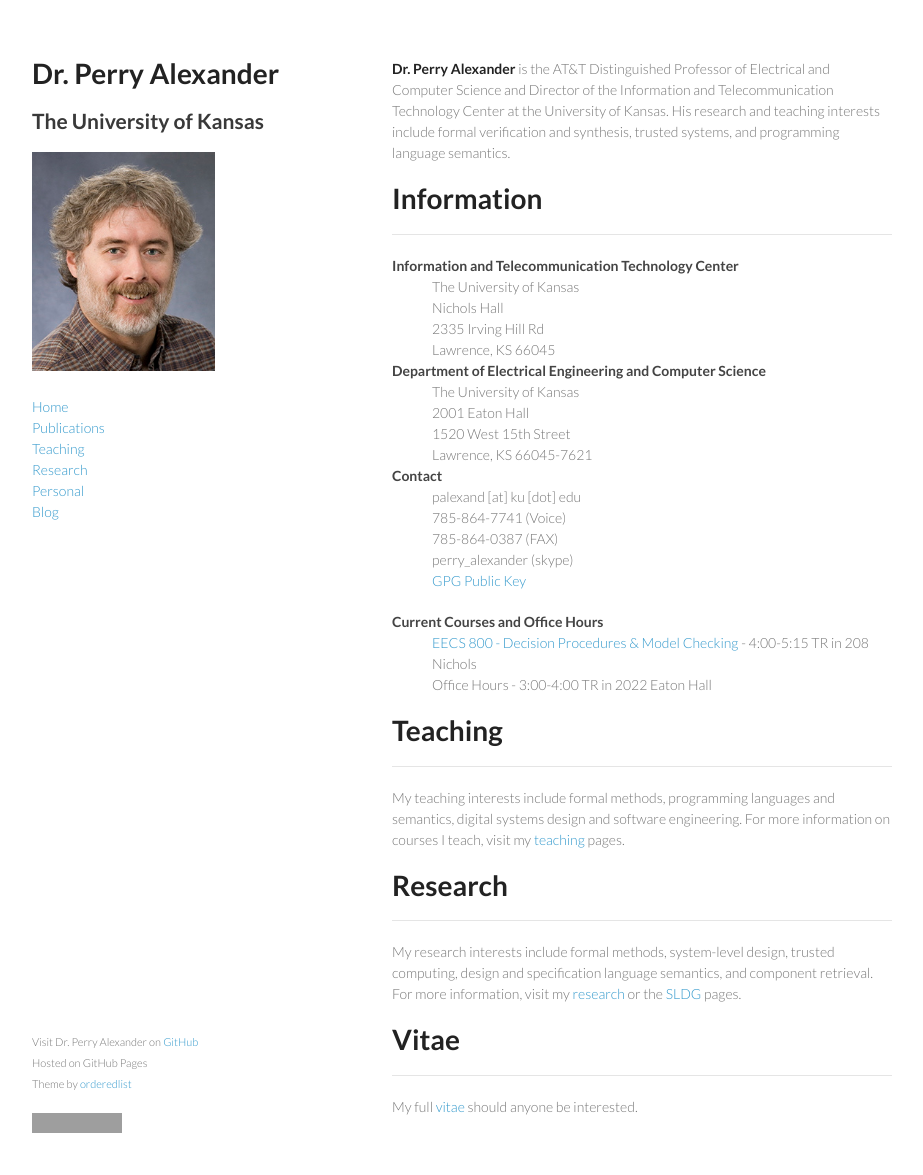
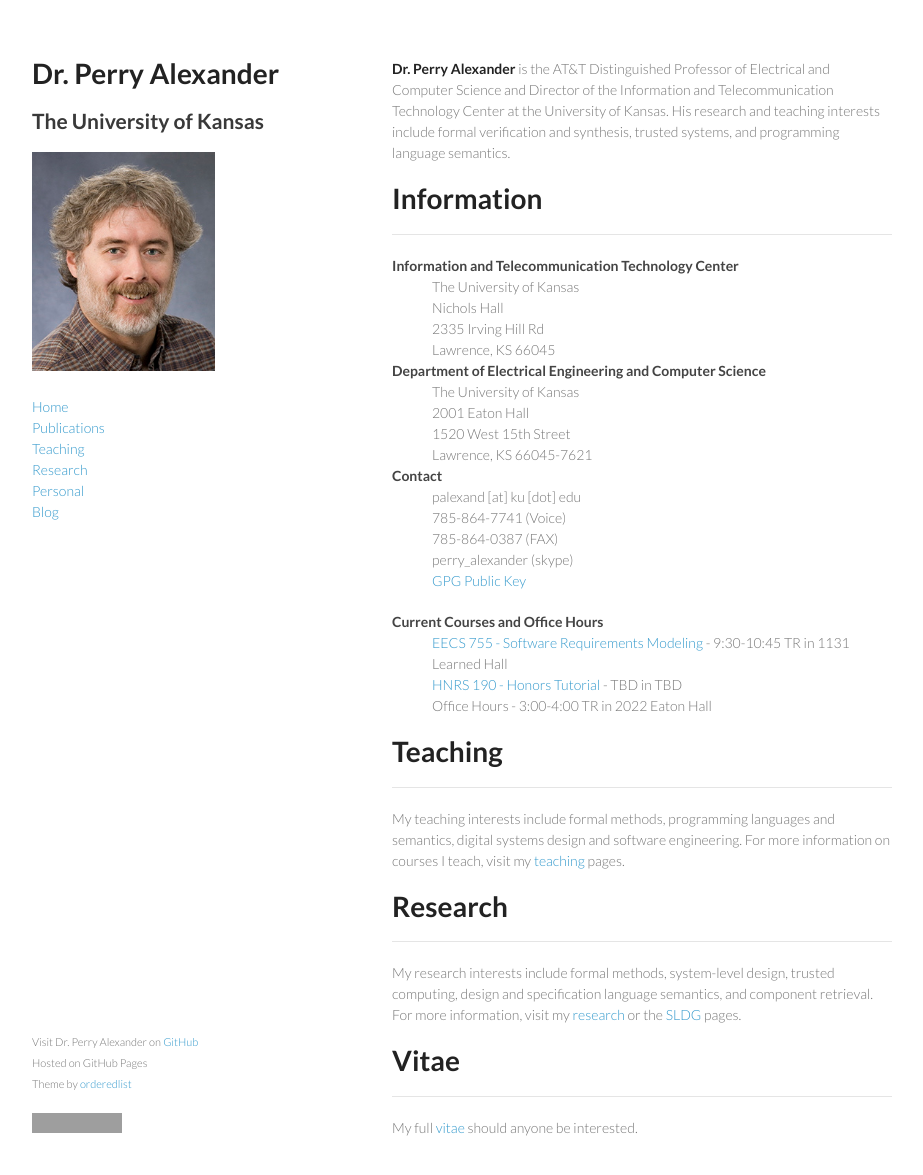
Before and after one commit to palexand/palexand.github.io, a Jekyll site: the page built from index.md, in a window 1280 px wide and 1208 px high. Shown: the top 1175 px of the window, without its empty margins (178-1101 px from the left). Built offline with Jekyll 4.4.1, drawn with Linux system fonts in a browser that asks for light colours; grey boxes are pictures that could not be loaded.

Commit message:
updates after spring 2015

```diff
--- a/_data/teaching.yml
+++ b/_data/teaching.yml
@@ -19,15 +19,17 @@
   github: palexand
   repo: eecs755
   description: Software Requirements Modeling and Analysis is an advanced introduction to modern techniques for specification, verification and implementation of computer-based systems. Topics covered are equally useful for hardware and software verification. We will learn to write formal specifications, refine specifications and verify that implementations meet their requirements. Specific topics include axiomatic specification, invariants, algebraic types and induction, constructive specification, assume-guarantees style specification, safety and liveness, and natural deduction. Currently we use the PVS proof tool and the SAL model checker, but techniques learned apply equally well to other verification systems.
+  when: 9:30-10:45 TR
+  where: 1131 Learned Hall
 
 - name: EECS 800 - Decision Procedures & Model Checking
   github: palexand
   repo: eecs800
   description: Decision Procedures & Model Checking is an advanced introduction to decision procedures and model checking. Decision procedures are programs that take a logic problem and terminate a ‘yes’ or ‘no’ answer. They are exceptionally common in software and hardware verification, compilation, theorem proving, and model checking. Model checkers are frequently implemented with decision procedures and introduce temporal logics useful for verifying stateful systems. In this course, we will examine both theoretical and implementation issues focusing on SAT techniques, Equality, Uninterpreted Functions, Quantified Formulas, Theory Combination, LTL and CTL, explicit state modeling techniques, BDD-based modeling techniques, k-induction, safety and liveness properties, abstraction and bisimulation, and theoretical foundations.
-  when: 4:00-5:15 TR
-  where: 208 Nichols
 
 - name: HNRS 190 - Honors Tutorial
   github: palexand
   repo: hnrs190
   description: The Freshman Honors Tutorial is a one hour class introducing freshman honors program students to research and KU.  My section looks at the early days of computing focusing on how computing came to be and why.  We look at work by the major early computing scholars and put their work in the context of World War II.  We also look a that the limitations of computing and what we know about what can and cannot be computed mechanically
+  when: TBD
+  where: TBD
```
